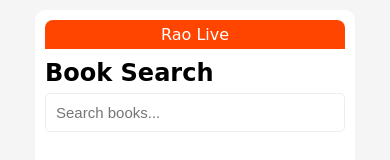
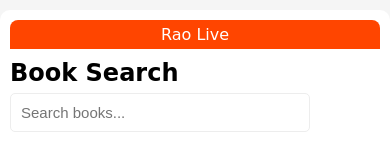
Before and after one commit to AakashKavediya/Book-Showcase, a plain HTML site: page Refrence Book/refrence.html in a window 390 px wide. Drawn offline with Linux system fonts and the light colour scheme; a web font is replaced by a local one.

Commit message:
Nothing changed

```diff
--- a/Refrence Book/refrence.css
+++ b/Refrence Book/refrence.css
@@ -49,3 +49,9 @@
     margin-top: 6px;
     margin-bottom: 6px;
 }
+
+@media(max-width:680px) {
+    section {
+        width: 100%;
+    }
+}
```
